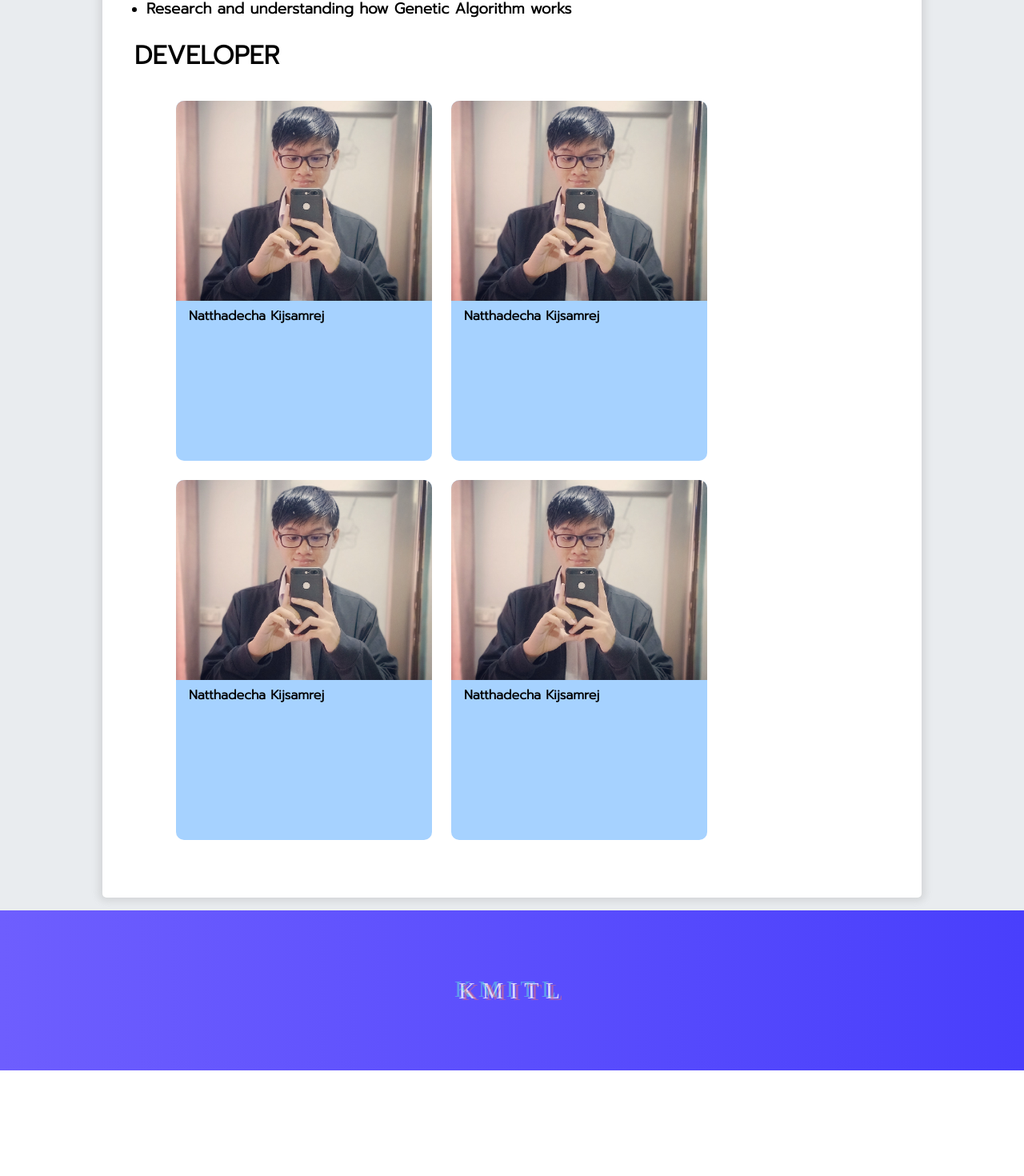
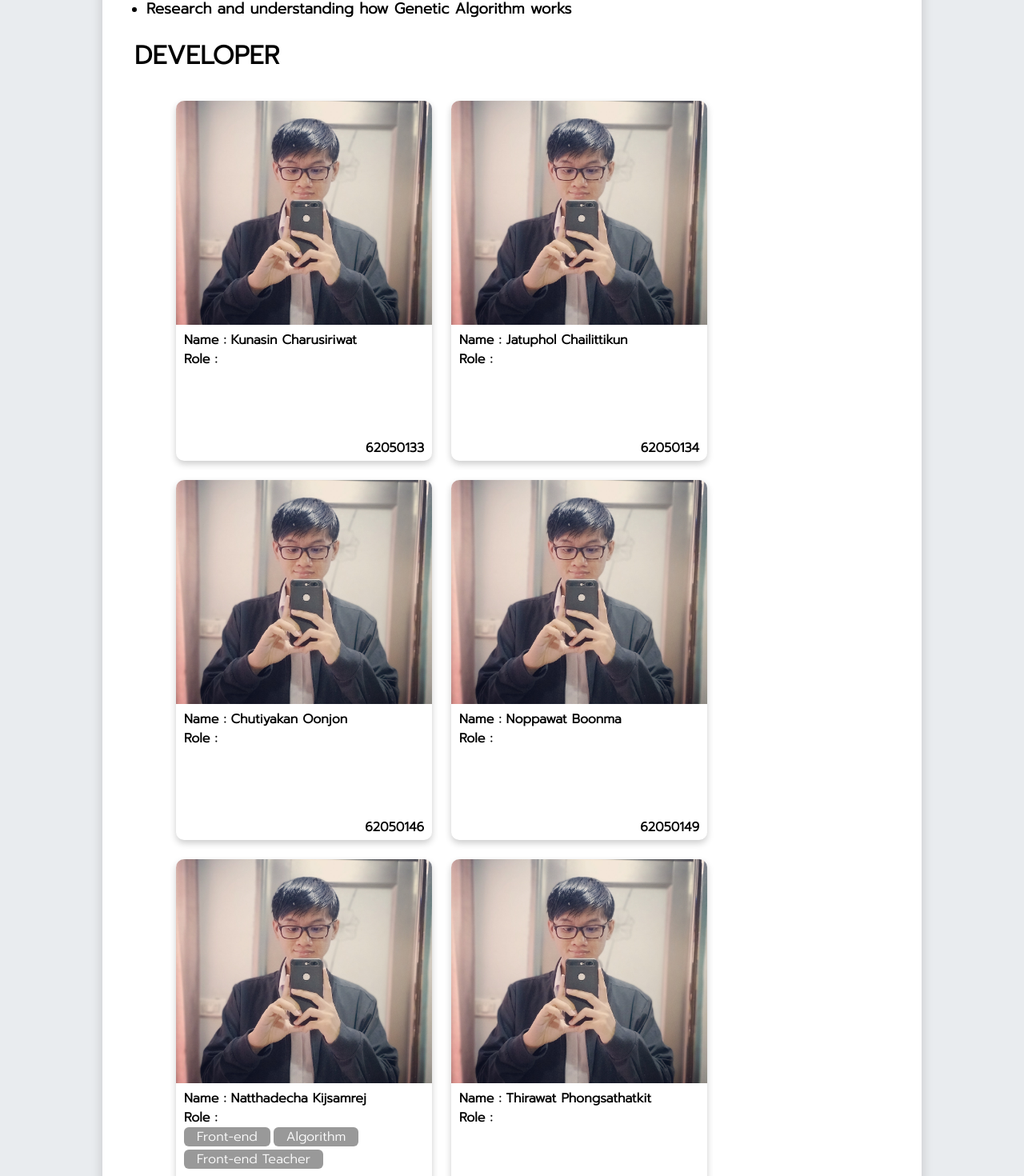
Before and after one commit to if-else-ai/ga-frontend, a React (Create React App) app: page /About in a window 1280 px wide. Shown: the part 216-1686 px from the top of the page at 80% size. Before the commit the page ends 1554 px from the top, so only its background shows below. Built offline with nearby package versions, Linux system fonts and the light colour scheme.

Commit message:
🔨 Update Member Card / Clean code

```diff
--- a/src/components/About/Card.css
+++ b/src/components/About/Card.css
@@ -1,12 +1,13 @@
 .member-card{
     width: 320px;
     height: 450px;
-    background-color: rgb(166, 210, 255);
+    /* background-color: rgb(166, 210, 255); */
     border-color: black;
     border-width: 10px;
     border-radius: 10px;
+    box-shadow: 0 4px 8px 0 rgba(0,0,0,0.2);
 }
 
-.member-card > p{
+.member-card > p, span{
     padding: 0 16px
 }
--- a/src/components/About/Member.css
+++ b/src/components/About/Member.css
@@ -10,18 +10,50 @@
 }
 
 .member__item {
+    position: relative;
     display: inline-block;
     margin: 12px 12px;
     align-content: space-around;
+    vertical-align: middle;
+
 }
 
 .member__item img {
+    margin:0 ;
     border-radius: 10px 10px 0px 0px;
     width: inherit;
-    height: 250px;
+    height: 280px;
     object-fit: cover;
 }
 
 .member__item p {
     font-weight: bold;
 }
+
+.card-text {
+    margin: 0 10px;
+}
+
+.chip__items {
+    margin-left: 10px;
+}
+
+.chip__item{
+    display: inline-block;
+    margin: 0 4px 4px 0;
+}
+.chip__item > span{
+    background-color: rgb(153, 153, 153);
+    color: white;
+    border-radius: 6px;
+}
+
+.card-id{
+    position: absolute;
+    bottom: 0;
+    right: 0;
+    margin: 0 10px 4px 0;;
+    align-self: end;
+    font-weight: bold;
+    margin-left: 4px;
+}
--- a/src/components/About/Member.js
+++ b/src/components/About/Member.js
@@ -1,6 +1,6 @@
 import "./Member.css";
-import { Team } from "./team-info"
-import Card from "./Card"
+import { Team } from "./team-info";
+import Card from "./Card";
 
 const Member = () => {
 	// let info = [
@@ -13,10 +13,28 @@ import Card from "./Card"
 			<div className="member__items">
 				{Team.map((item, index) => {
 					return (
-							<div className="member__item">
-								<Card>
+						<div className="member__item" key={index}>
+							<Card >
 								<img src={item.image} alt="team" />
-									<p>{item.name}</p>
+								<div className="card-text">
+									<p>Name : {item.name}</p>
+									<p>Role : </p>
+								</div>
+								<div className="chip__items">
+									{item.role.map((item, index) => {
+										return (
+											<div className="chip__item" key={index}>
+												<span>
+													{item}
+													<br />
+												</span>
+											</div>
+										);
+									})}
+								</div>
+								<div className="card-id">
+									{item.id}
+								</div>
 							</Card>
 						</div>
 					);
@@ -24,6 +42,6 @@ import Card from "./Card"
 			</div>
 		</div>
 	);
-	}
+};
 
 export default Member;
--- a/src/components/About/team-info.js
+++ b/src/components/About/team-info.js
@@ -1,19 +1,50 @@
 export const Team = [
 	{
-    name: "Natthadecha Kijsamrej",
+		id: "62050133",
+		name: "Kunasin Charusiriwat",
+		role: [],
 		image: "/images/contributor/Natthadecha.jpg",
 	},
 	{
-    name: "Natthadecha Kijsamrej",
+		id: "62050134",
+		name: "Jatuphol Chailittikun",
+		role: [],
 		image: "/images/contributor/Natthadecha.jpg",
 	},
 	{
-    name: "Natthadecha Kijsamrej",
+		id: "62050146",
+		name: "Chutiyakan Oonjon",
+		role: [],
 		image: "/images/contributor/Natthadecha.jpg",
 	},
 	{
-    name: "Natthadecha Kijsamrej",
+		id: "62050149",
+		name: "Noppawat Boonma",
+		role: [],
 		image: "/images/contributor/Natthadecha.jpg",
 	},
-
+	{
+		id: "62050155",
+		name: "Natthadecha Kijsamrej",
+		role: ["Front-end", "Algorithm", "Front-end Teacher"],
+		image: "/images/contributor/Natthadecha.jpg",
+	},
+	{
+		id: "62050163",
+		name: "Thirawat Phongsathatkit",
+		role: [],
+		image: "/images/contributor/Natthadecha.jpg",
+	},
+	{
+		id: "62050190",
+		name: "Praphat Wachiramateekul",
+		role: [],
+		image: "/images/contributor/Natthadecha.jpg",
+	},
+	{
+		id: "62050191",
+		name: "Punnarat Rattanapawan",
+		role: [],
+		image: "/images/contributor/Natthadecha.jpg",
+	},
 ];
--- a/src/components/HeroSection/HeroSection.css
+++ b/src/components/HeroSection/HeroSection.css
@@ -1,11 +1,3 @@
-video {
-  object-fit: cover;
-  width: 100%;
-  height: inherit;
-  z-index: 1;
-  position: absolute;
-}
-
 .hero-container {
   /* background-image : url("/images/img-home.jpg") center center/cover no-repeat; */
   font-family: 'Gill Sans', 'Gill Sans MT', Calibri, 'Trebuchet MS', sans-serif;
@@ -20,7 +12,6 @@ video {
   margin: 0;
   padding: 0;
 }
-
 .hero-container > h1 {
   color: #fff;
   font-size: 100px;
@@ -28,12 +19,31 @@ video {
   z-index: 1;
 }
 
+
+#video-container {
+  margin: 0;
+  padding: 0;
+  overflow: hidden;
+  position: absolute;
+  height: inherit;
+  z-index: 1;
+}
+#video-container video {
+  overflow: hidden;
+  filter: blur(2px);
+  transform: scale(1.1);
+  object-fit: cover;
+  z-index: 1;
+}
+
+
+
 .hero-container > p {
   margin-top: 8px;
   color: #fff;
   font-size: 32px;
   font-family: "Trebuchet MS", "Lucida Sans Unicode", "Lucida Grande",
-    "Lucida Sans", Arial, sans-serif;
+  "Lucida Sans", Arial, sans-serif;
   z-index: 1;
 }
 
@@ -63,12 +73,10 @@ video {
 @media screen and (max-width: 768px) {
   .hero-container > h1 {
     font-size: 50px;
-    margin-top: -100px;
   }
 
   .hero-container > p {
     font-size: 30px;
-
   }
 
   .btn-mobile {
--- a/src/components/HeroSection/HeroSection.js
+++ b/src/components/HeroSection/HeroSection.js
@@ -3,12 +3,14 @@ import React from "react";
 import { Button } from "./Button";
 import "./HeroSection.css";
 
-const HeroSection = () =>  {
+const HeroSection = () => {
 	return (
 		<div className="hero-container">
 			{/* {/* <video src="/videos/video-1.mp4" autoPlay loop muted />{" "} */}
 			{/* ใส่vdoพื้นหลังแล้วมันไม่แสดงอะ */}
+			<div id="video-container">
 				<video src="/videos/video-2.mp4" autoPlay loop muted />
+			</div>
 			<h1>Reproduce Image</h1>
 			<p>with Genetic Algorithm</p>
 			<div className="hero-btns">
@@ -22,6 +24,6 @@ const HeroSection = () =>  {
 			</div>
 		</div>
 	);
-}
+};
 
 export default HeroSection;
```
Lines whose indentation alone changed are shown as unchanged.
